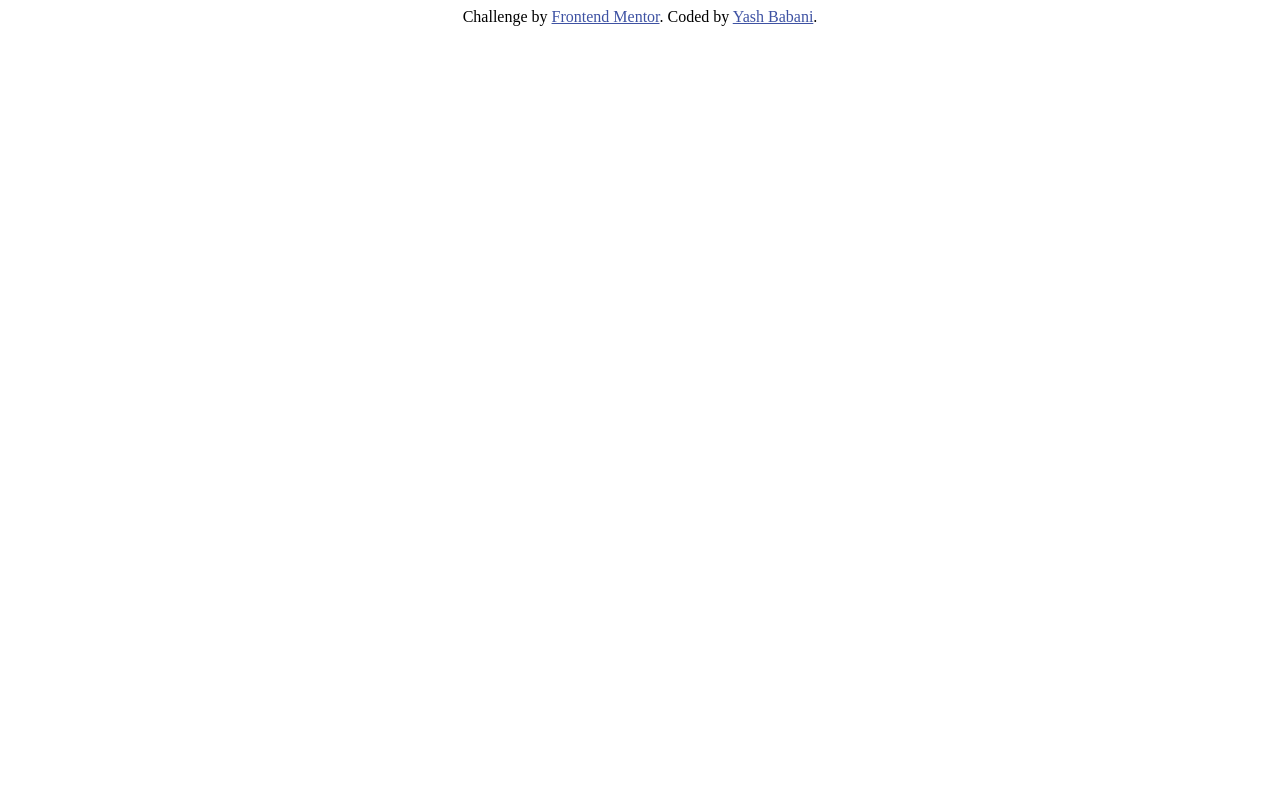
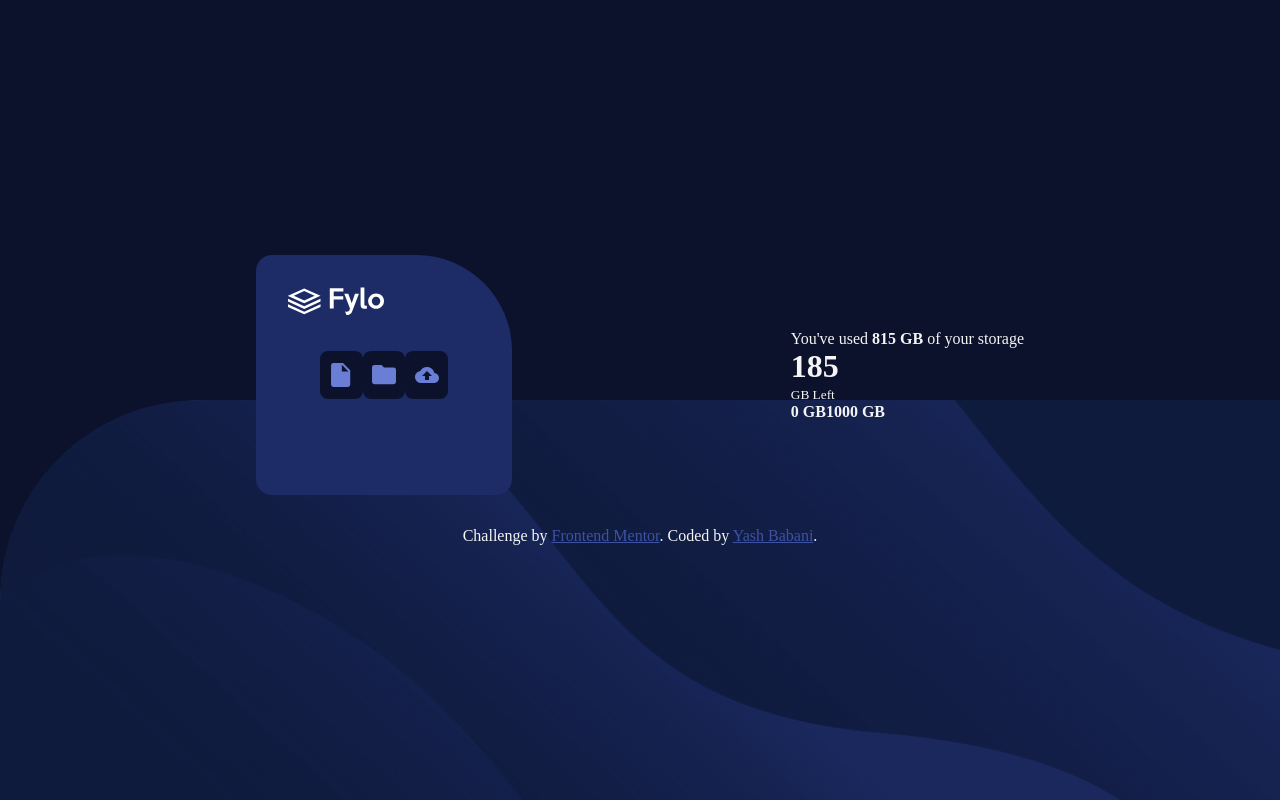
Before and after one commit to Yashbabani0/fylo-data-storage-component-master, a plain HTML site: page index.html in a window 1280 px wide. Drawn offline with Linux system fonts and the light colour scheme.

Commit message:
html complete

```diff
--- a/index.html
+++ b/index.html
@@ -14,6 +14,12 @@
 
     <title>Frontend Mentor | Fylo data storage component</title>
     <link rel="stylesheet" href="style.css" />
+    <link rel="preconnect" href="https://fonts.googleapis.com" />
+    <link rel="preconnect" href="https://fonts.gstatic.com" crossorigin />
+    <link
+      href="https://fonts.googleapis.com/css2?family=Raleway:ital,wght@0,100..900;1,100..900&display=swap"
+      rel="stylesheet"
+    />
     <!-- Feel free to remove these styles or customise in your own stylesheet 👍 -->
     <style>
       .attribution {
@@ -26,6 +32,42 @@
     </style>
   </head>
   <body>
+    <main>
+      <div class="part1">
+        <div class="logo">
+          <img src="./images/logo.svg" alt="" />
+        </div>
+        <div class="icons">
+          <div class="icon_document">
+            <img src="./images/icon-document.svg" alt="" />
+          </div>
+          <div class="icon_folder">
+            <img src="./images/icon-folder.svg" alt="" />
+          </div>
+          <div class="icon_upload">
+            <img src="./images/icon-upload.svg" alt="" />
+          </div>
+        </div>
+      </div>
+      <div class="part2">
+        <div class="storage_used">
+          <p>You've used <b>815 GB</b> of your storage</p>
+        </div>
+        <div class="storage_left">
+          <h1>185</h1>
+          <small>GB Left</small>
+        </div>
+        <div class="status_bar">
+          <div class="bar">
+            <div class="bar_progress">
+              <div class="bar-progress_point"></div>
+            </div>
+          </div>
+          <div class="bar_status_in_numbers"><b>0 GB</b><b>1000 GB</b></div>
+        </div>
+      </div>
+    </main>
+    <div class="background_img"></div>
     <!-- You’ve used 815 GB of your storage
 
   185 GB Left
--- a/style.css
+++ b/style.css
@@ -0,0 +1,73 @@
+:root {
+  --Pale-Blue: hsl(243, 100%, 93%);
+  --Grayish-Blue: hsl(229, 7%, 55%);
+  --Dark-Blue: hsl(228, 56%, 26%);
+  --Very-Dark-Blue: hsl(229, 57%, 11%);
+  --gradient-start: hsl(6, 100%, 80%);
+  --gradient-end: hsl(335, 100%, 65%);
+}
+* {
+  padding: 0;
+  margin: 0;
+  box-sizing: border-box;
+}
+body {
+  height: 100vh;
+  width: 100%;
+  background-color: var(--Very-Dark-Blue);
+  color: whitesmoke;
+  z-index: 1;
+  display: flex;
+  flex-direction: column;
+  align-items: center;
+  justify-content: center;
+}
+main {
+  display: flex;
+  flex-direction: row;
+  align-items: center;
+  justify-content: space-between;
+  width: 60vw;
+  margin-bottom: 2em;
+}
+.part1 {
+  background-color: var(--Dark-Blue);
+  width: 20vw;
+  height: 30vh;
+  padding: 2em;
+  border-radius: 1em;
+  border-top-right-radius: 6em;
+}
+.logo img {
+  width: 50%;
+}
+.icons {
+  padding: 2em;
+  display: flex;
+  flex-direction: row;
+  align-items: center;
+  justify-content: space-between;
+}
+.icon_document, .icon_folder, .icon_upload {
+    display: flex;
+    align-items: center;
+    justify-content: center;
+    width: 3em;
+    height: 3em;
+    border-radius: 0.5em;
+    background-color: var(--Very-Dark-Blue);
+}
+.icons img {
+
+}
+.background_img {
+  position: absolute;
+  top: 50%;
+  left: 0;
+  background-image: url(./images/bg-desktop.png);
+  background-repeat: no-repeat;
+  background-size: cover;
+  height: 50vh;
+  width: 100%;
+  z-index: -10;
+}
```
Also changed, not shown: 1 other file.
